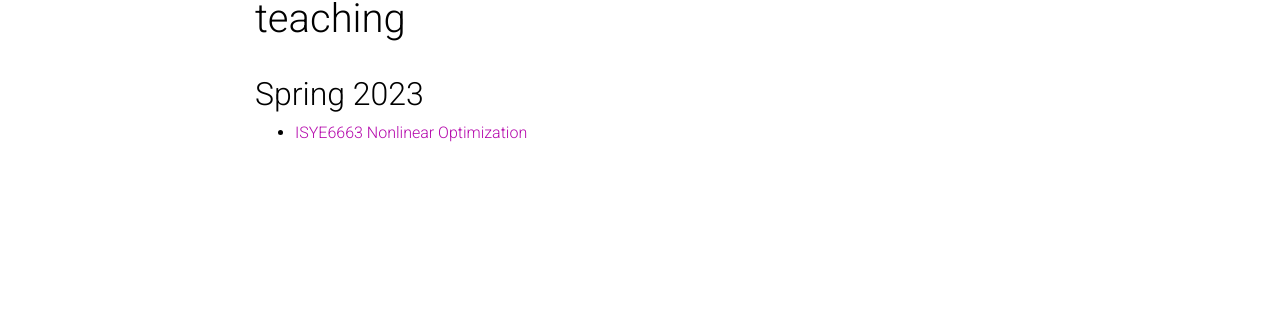
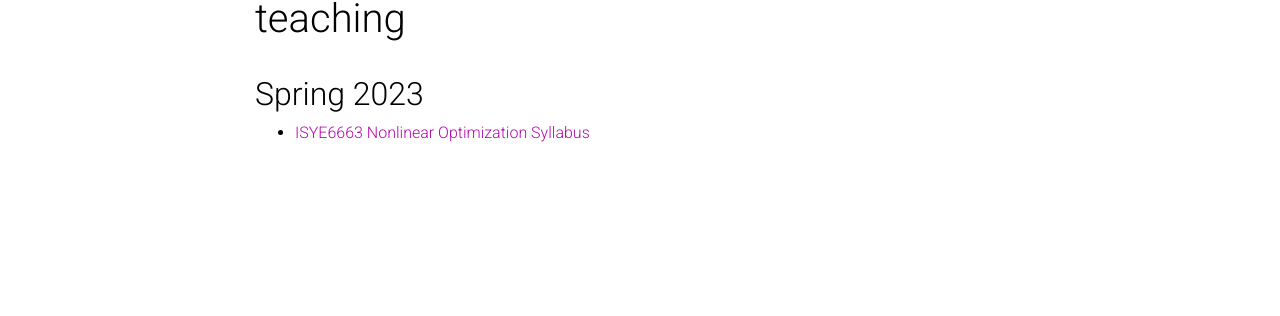
Before and after one commit to milzj/milzj.github.io, a Jekyll site: the page built from _pages/teaching.md, in a window 1280 px wide. Shown: the part 110-426 px from the top of the page. Built offline with Jekyll 4.4.1, drawn with Linux system fonts in a browser that asks for light colours; comment, search, counter and statistics services are not loaded; a style sheet for code colours, icons or effects is not loaded.

Commit message:
Update teaching.md

```diff
--- a/_pages/teaching.md
+++ b/_pages/teaching.md
@@ -9,3 +9,4 @@ nav_order: 5
 
 ## Spring 2023
  - [ISYE6663 Nonlinear Optimization](https://oscar.gatech.edu/bprod/bwckctlg.p_display_courses?term_in=202302&one_subj=ISYE&sel_crse_strt=6663&sel_crse_end=6663&sel_subj=&sel_levl=&sel_schd=&sel_coll=&sel_divs=&sel_dept=&sel_attr=)
+   [Syllabus](https://milzj.github.io/assets/pdf/ISYE6663-Syllabus-Spring-2023.pdf)
```
